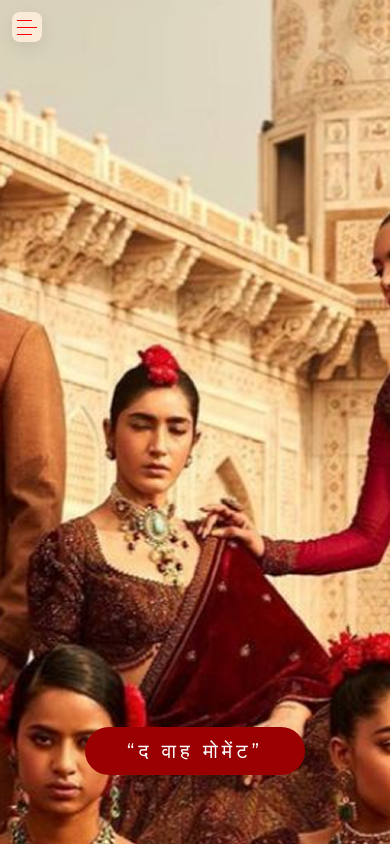
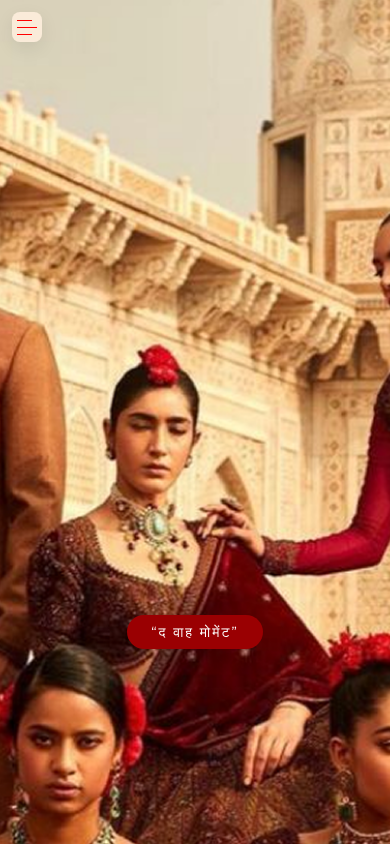
Before and after one commit to multileo-ai/vanokhi, a React (Vite) app: page / in a window 390 px wide. Built offline with nearby package versions, Linux system fonts and the light colour scheme; a web font is replaced by a local one.

Commit message:
fixing mobile algin 1.1

```diff
--- a/src/components/BrandImage.css
+++ b/src/components/BrandImage.css
@@ -28,7 +28,7 @@
   justify-content: center;
   padding: 12px 42px;
   border-radius: 50px;
-  background: #9A0002;
+  background: #9a0002;
   box-shadow: 0 12px 30px rgba(12, 12, 12, 0.12);
   transform: translateY(6px);
 }
@@ -40,3 +40,25 @@
   text-transform: uppercase;
   margin: 0;
 }
+/* --- Mobile tweaks: lift badge and improve legibility --- */
+@media (max-width: 768px) {
+  .hero-center-badge2 {
+    bottom: 30%; /* lift badge higher on smaller screens */
+    padding: 10px 32px;
+  }
+  .badge-text2 {
+    font-size: 1.6rem;
+    letter-spacing: 3px;
+  }
+}
+
+@media (max-width: 480px) {
+  .hero-center-badge2 {
+    bottom: 35%; /* extra lift for narrow viewports */
+    padding: 8px 24px;
+  }
+  .badge-text2 {
+    font-size: 1.4rem;
+    letter-spacing: 2px;
+  }
+}
```
